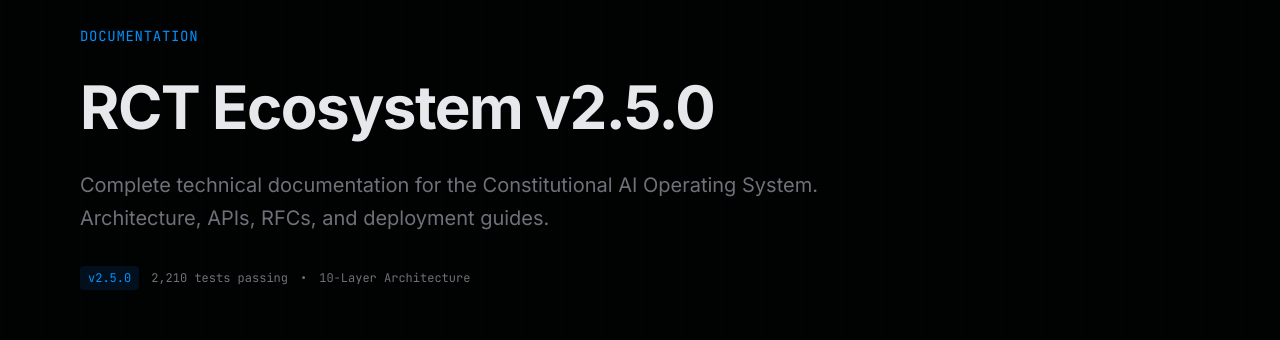
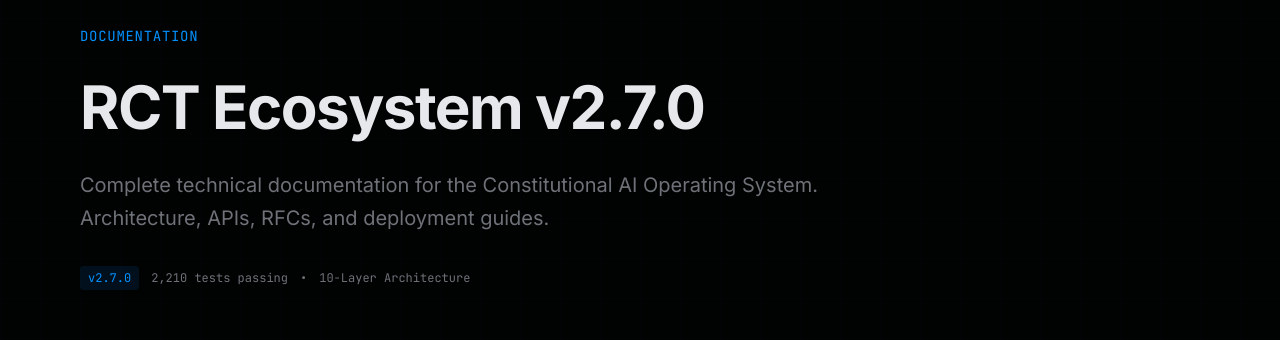
Before and after one commit to rctlabs/rctlabs-website, a Next.js app: page /docs in a window 1280 px wide. Shown: the part 170-510 px from the top of the page. Built offline with nearby package versions, Linux system fonts and the light colour scheme.

Commit message:
docs: update version references to v2.7.0 in docs page metadata
- Updated metadata description: v2.6.2 → v2.7.0
- Updated hero title: v2.5.0 → v2.7.0
- Updated version badge: v2.5.0 → v2.7.0

Part of RCT Ecosystem v2.7.0 release

```diff
--- a/app/docs/page.tsx
+++ b/app/docs/page.tsx
@@ -22,7 +22,7 @@ import {
 
 export const metadata: Metadata = {
   title: "Documentation - RCT Labs",
-  description: "RCT Ecosystem v2.6.2 documentation — Architecture, APIs, RFCs, and deployment guides.",
+  description: "RCT Ecosystem v2.7.0 documentation — Architecture, APIs, RFCs, and deployment guides.",
 }
 
 export default function DocsPage() {
@@ -36,12 +36,12 @@ export default function DocsPage() {
         <div className="relative z-10 mx-auto max-w-6xl px-4 py-24 md:py-32">
           <div className="max-w-3xl space-y-6">
             <p className="text-sm font-mono text-accent uppercase tracking-wider">Documentation</p>
-            <h1 className="text-foreground">RCT Ecosystem v2.5.0</h1>
+            <h1 className="text-foreground">RCT Ecosystem v2.7.0</h1>
             <p className="text-xl text-muted-foreground leading-relaxed">
               Complete technical documentation for the Constitutional AI Operating System. Architecture, APIs, RFCs, and deployment guides.
             </p>
             <div className="flex items-center gap-3 pt-2">
-              <span className="text-xs font-mono text-accent bg-accent/10 px-2 py-1 rounded">v2.5.0</span>
+              <span className="text-xs font-mono text-accent bg-accent/10 px-2 py-1 rounded">v2.7.0</span>
               <span className="text-xs font-mono text-muted-foreground">2,210 tests passing</span>
               <span className="text-xs font-mono text-muted-foreground">•</span>
               <span className="text-xs font-mono text-muted-foreground">10-Layer Architecture</span>
```
